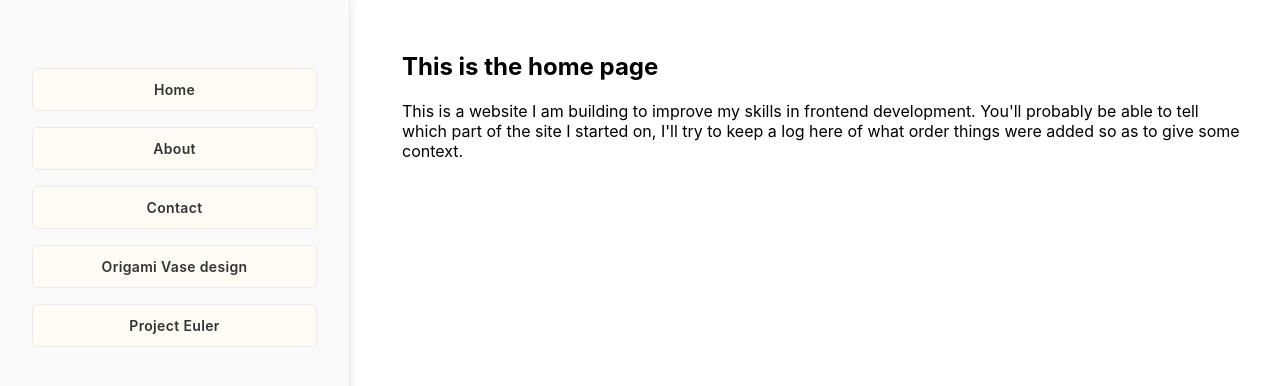
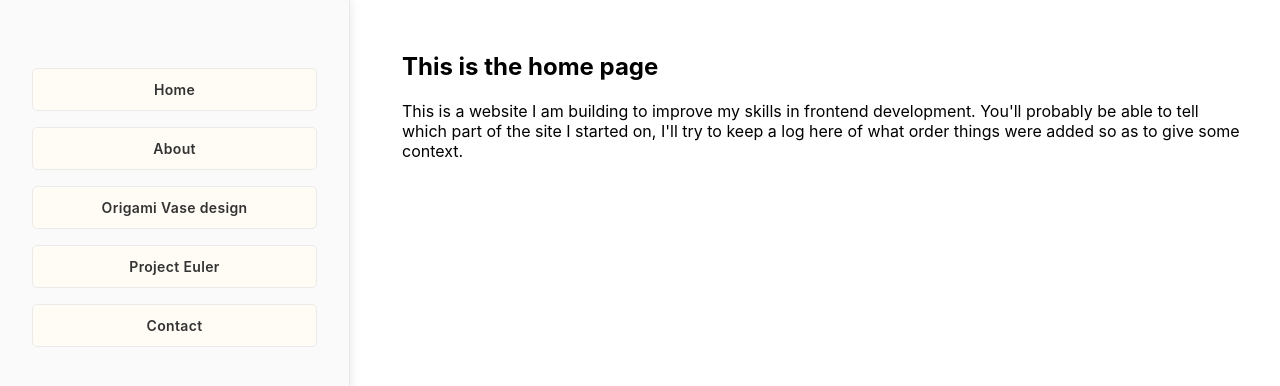
Before and after one commit to Edward-Phillips/origamiVaseDisplay, a Next.js app: page / in a window 1280 px wide. Shown: the top 386 px of the page. Built offline with nearby package versions, Linux system fonts and the light colour scheme.

Commit message:
move contact to bottom

```diff
--- a/components/LandingPage/sidebar.js
+++ b/components/LandingPage/sidebar.js
@@ -10,15 +10,15 @@ export default function Sidebar() {
       <Link href="/about">
         <a>About</a>
       </Link>
-      <Link href="/contact">
-        <a>Contact</a>
-      </Link>
       <Link href="/origami/vaseDisplay">
         <a>Origami Vase design</a>
       </Link>
       <Link href="/copilot/eulerProject">
         <a>Project Euler</a>
       </Link>
+      <Link href="/contact">
+        <a>Contact</a>
+      </Link>
     </nav>
   )
 }
```
